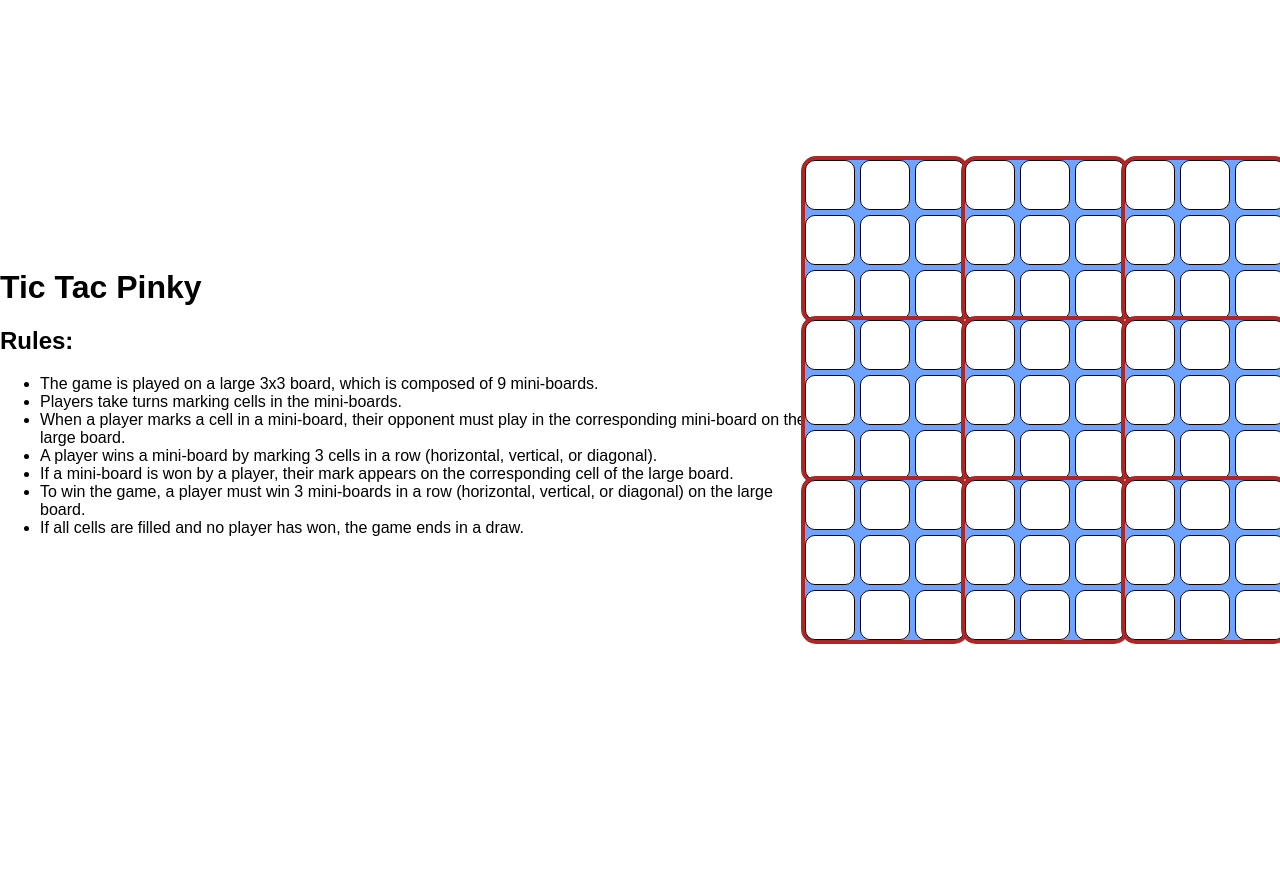
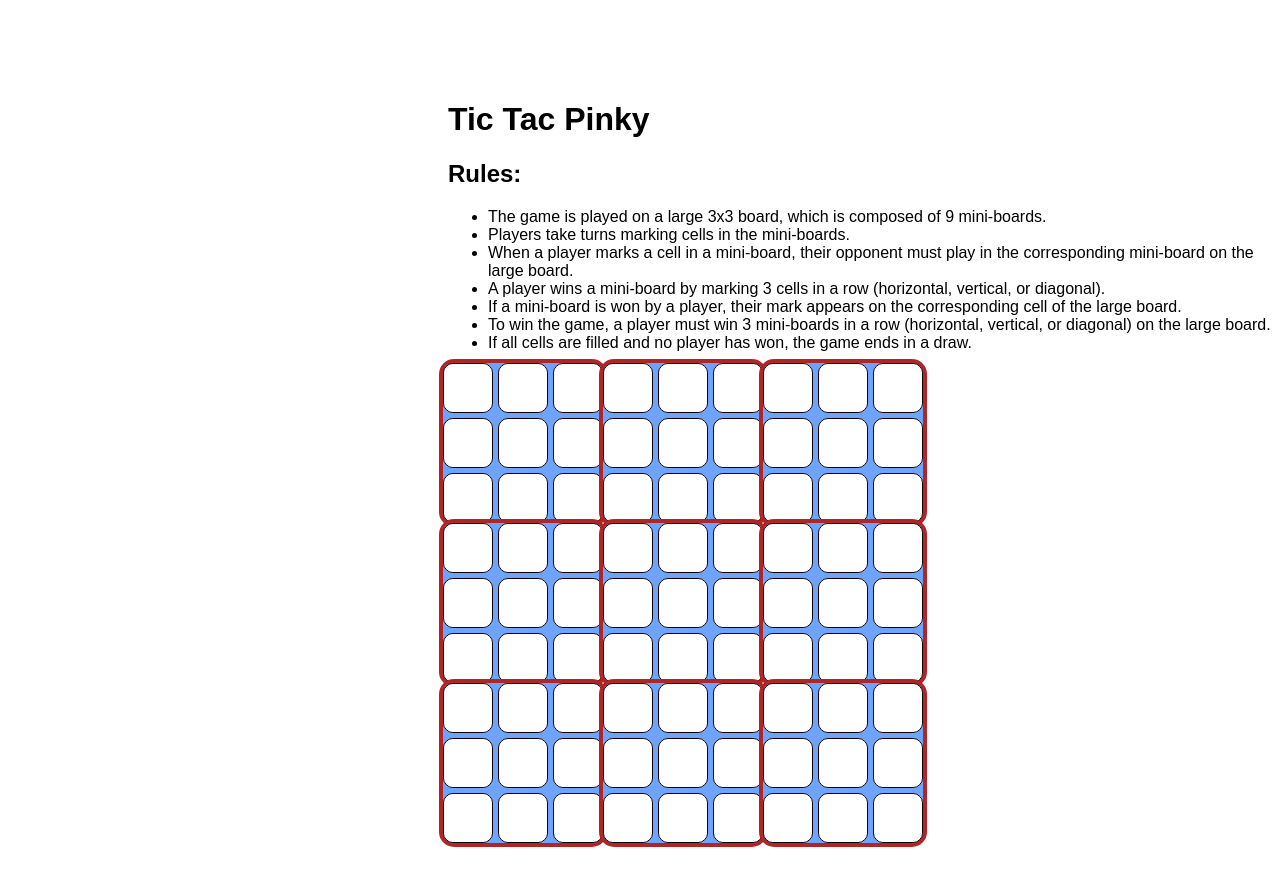
Before and after one commit to baka-onii/TicTacPinky, a plain HTML site: page index.html in a window 1280 px wide. Before the commit the page ends 800 px from the top, so only its background shows below. Drawn offline with Linux system fonts and the light colour scheme.

Commit message:
Update styles.css

```diff
--- a/styles.css
+++ b/styles.css
@@ -1,14 +1,20 @@
 body {
-    display: flex;
+    display: inline-block;
     justify-content: center;
     align-items: center;
     height: 100vh;
-    margin: 0;
+    margin-left: 35vw;
+    margin-top: 10vh;
     font-family: Arial, sans-serif;
+}
+
+#rules{
+    display: block;
 }
 
 #large-board {
     display: grid;
+    margin: 10vh, 10vw, 10vh, 10vw;
     grid-template-columns: repeat(3, 150px);
     grid-template-rows: repeat(3, 150px);
     gap: 10px;
@@ -36,6 +42,7 @@ body {
     border: 1px solid #0b0000;
     border-radius: 10px;
     cursor: pointer;
+    color:crimson;
 }
 
 .highlight {
```
